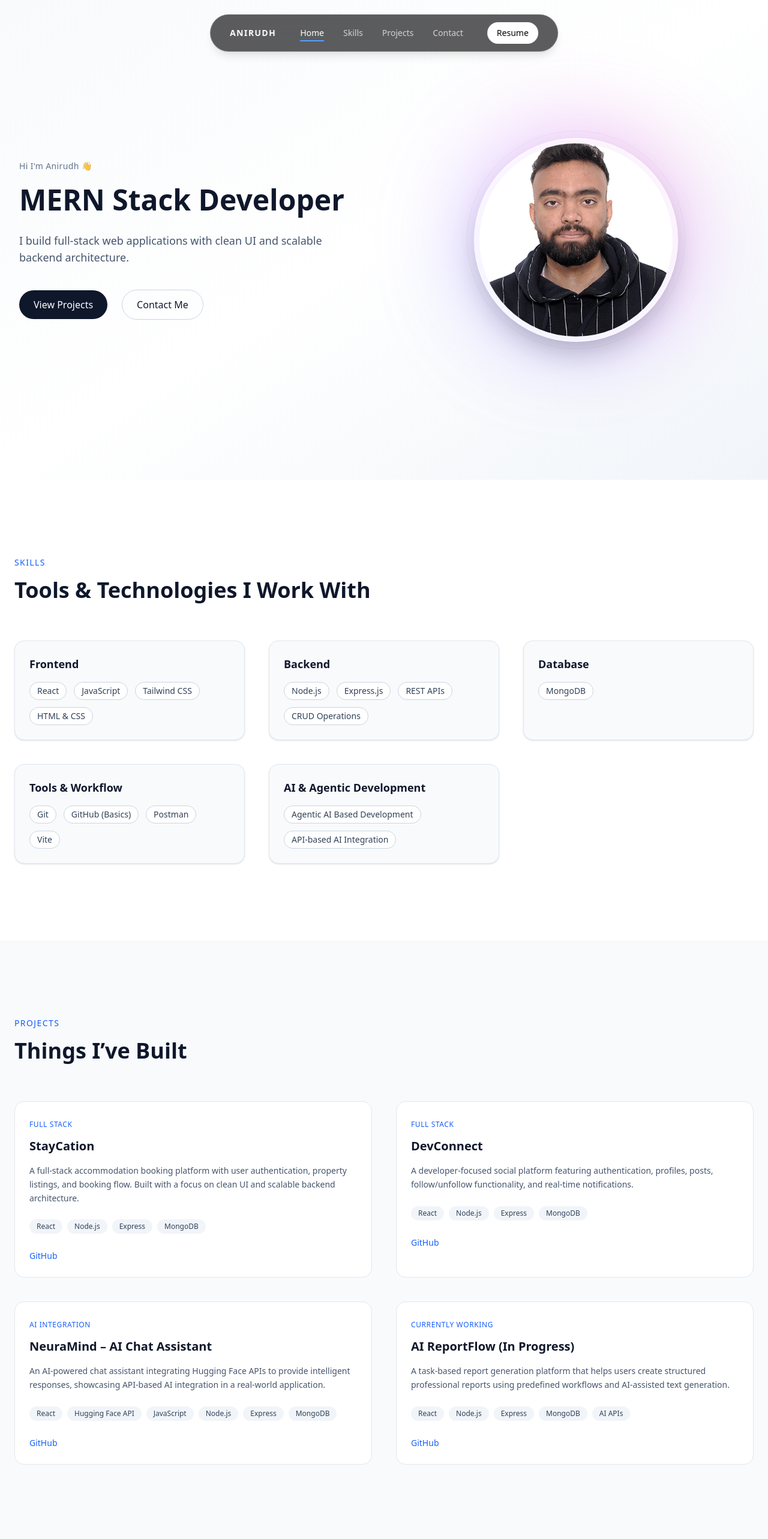
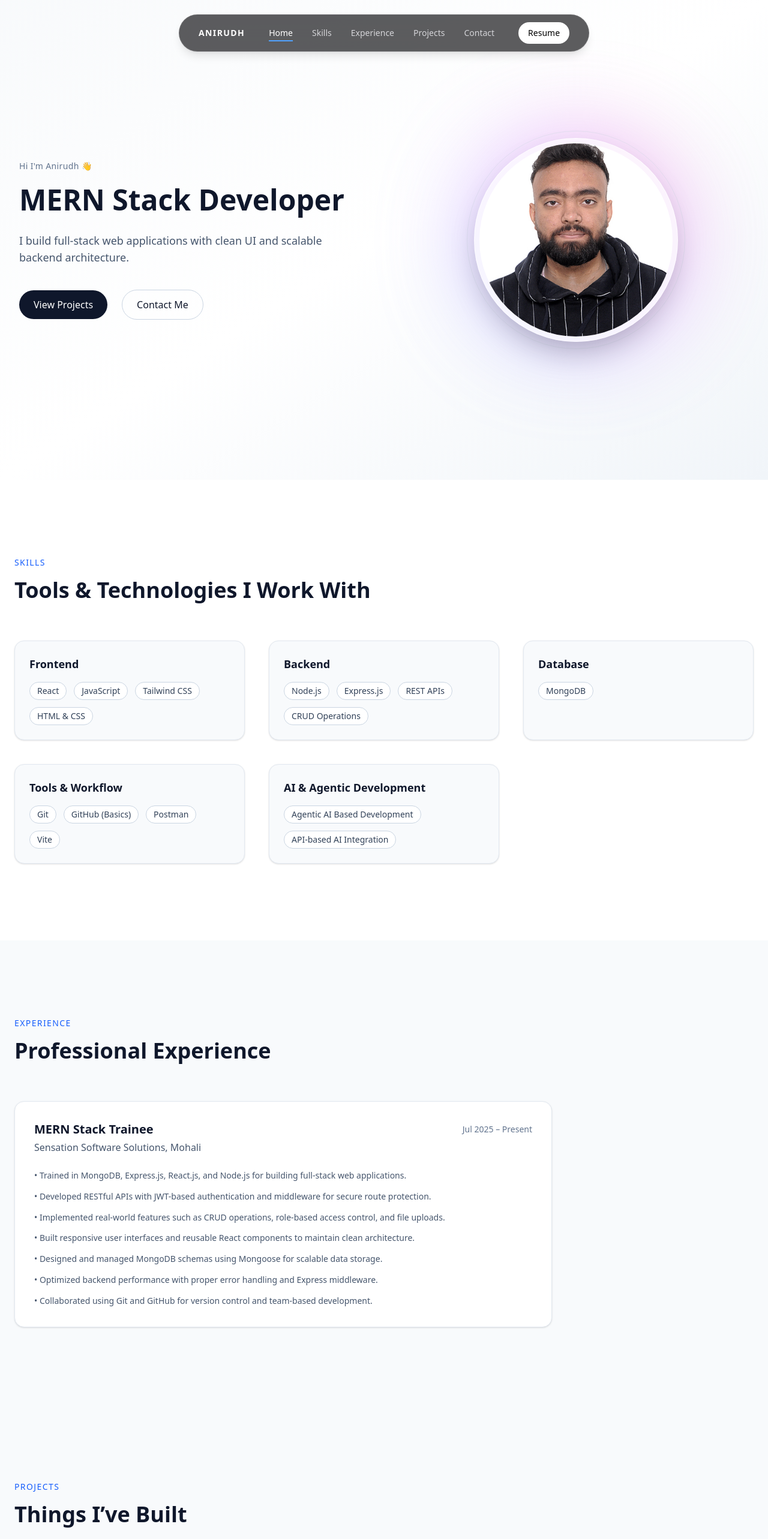
Before and after one commit to anirudh-1404/MyPortfolio, a React (Vite) app: page / in a window 1280 px wide. Shown: the top 2566 px of the page at 60% size. Built offline with nearby package versions, Linux system fonts and the light colour scheme.

Commit message:
completed portfolio

```diff
--- a/index.html
+++ b/index.html
@@ -1,10 +1,14 @@
-<!doctype html>
+<!DOCTYPE html>
 <html lang="en">
   <head>
     <meta charset="UTF-8" />
-    <link rel="icon" type="image/svg+xml" href="/vite.svg" />
+    <link
+      rel="icon"
+      type="image/svg+xml"
+      href="/src/assets/profile_picture.jpeg"
+    />
     <meta name="viewport" content="width=device-width, initial-scale=1.0" />
-    <title>portfolio</title>
+    <title>Anirudh Joshi-MERN Developer</title>
   </head>
   <body>
     <div id="root"></div>
--- a/src/components/Contact.jsx
+++ b/src/components/Contact.jsx
@@ -27,7 +27,6 @@ const Contact = () => {
                 janirudh232@gmail.com
               </p>
             </div>
-
             {/* GitHub */}
             <Link to="https://github.com/anirudh-1404">
               <div className="p-6 rounded-2xl border border-slate-200 bg-slate-50 hover:bg-white transition shadow-sm hover:shadow-lg">
--- /dev/null
+++ b/src/components/Experience.jsx
@@ -0,0 +1,72 @@
+import React from "react";
+
+const Experience = () => {
+  return (
+    <>
+      <section className="py-32 bg-slate-50 relative" id="experience">
+        <div className="max-w-7xl mx-auto px-6">
+          {/* heading */}
+          <p className="text-sm text-blue-600 tracking-widest uppercase mb-4">
+            Experience
+          </p>
+          <h2 className="text-3xl md:text-4xl font-semibold text-slate-900 max-w-2xl">
+            Professional Experience
+          </h2>
+
+          {/* experience card */}
+          <div className="mt-16 max-w-4xl">
+            <div className="p-8 rounded-2xl bg-white border border-slate-200 shadow-sm hover:shadow-lg transition">
+              {/* role & company */}
+              <div className="flex flex-col md:flex-row md:items-center md:justify-between gap-2">
+                <h3 className="text-xl font-semibold text-slate-900">
+                  MERN Stack Trainee
+                </h3>
+                <span className="text-sm text-slate-500">
+                  Jul 2025 – Present
+                </span>
+              </div>
+
+              <p className="mt-1 text-slate-600">
+                Sensation Software Solutions, Mohali
+              </p>
+
+              {/* responsibilities */}
+              <ul className="mt-6 space-y-3 text-slate-600 text-sm leading-relaxed">
+                <li>
+                  • Trained in MongoDB, Express.js, React.js, and Node.js for
+                  building full-stack web applications.
+                </li>
+                <li>
+                  • Developed RESTful APIs with JWT-based authentication and
+                  middleware for secure route protection.
+                </li>
+                <li>
+                  • Implemented real-world features such as CRUD operations,
+                  role-based access control, and file uploads.
+                </li>
+                <li>
+                  • Built responsive user interfaces and reusable React
+                  components to maintain clean architecture.
+                </li>
+                <li>
+                  • Designed and managed MongoDB schemas using Mongoose for
+                  scalable data storage.
+                </li>
+                <li>
+                  • Optimized backend performance with proper error handling and
+                  Express middleware.
+                </li>
+                <li>
+                  • Collaborated using Git and GitHub for version control and
+                  team-based development.
+                </li>
+              </ul>
+            </div>
+          </div>
+        </div>
+      </section>
+    </>
+  );
+};
+
+export default Experience;
--- a/src/components/Hero.jsx
+++ b/src/components/Hero.jsx
@@ -1,6 +1,10 @@
 import React from "react";
 
 const Hero = () => {
+  const scrollTo = (id) => {
+    document.getElementById(id)?.scrollIntoView({ behavior: "smooth" });
+  };
+
   return (
     <>
       <section
@@ -24,10 +28,17 @@ const Hero = () => {
             </p>
 
             <div className="mt-10 flex items-center gap-6">
-              <div className="px-6 py-3 rounded-full bg-slate-900 text-white font-medium hover:bg-blue-600 transition cursor-pointer">
+              <div
+                onClick={() => scrollTo("projects")}
+                className="px-6 py-3 rounded-full bg-slate-900 text-white font-medium hover:bg-blue-600 transition cursor-pointer"
+              >
                 View Projects
               </div>
-              <div className="px-6 py-3 rounded-full border border-slate-300 text-slate-900 hover:bg-slate-900 hover:text-white transition cursor-pointer">
+
+              <div
+                onClick={() => scrollTo("contact")}
+                className="px-6 py-3 rounded-full border border-slate-300 text-slate-900 hover:bg-slate-900 hover:text-white transition cursor-pointer"
+              >
                 Contact Me
               </div>
             </div>
--- a/src/components/Navbar.jsx
+++ b/src/components/Navbar.jsx
@@ -1,12 +1,14 @@
 import React, { useEffect, useState } from "react";
-import { Link } from "react-router-dom";
 
 const Navbar = () => {
   const [activeSection, setActiveSection] = useState("home");
   const [menuOpen, setMenuOpen] = useState(false);
 
   useEffect(() => {
-    const sections = document.querySelectorAll("section");
+    const sectionIds = ["home", "skills", "experience", "projects", "contact"];
+    const sections = sectionIds
+      .map((id) => document.getElementById(id))
+      .filter(Boolean);
 
     const observer = new IntersectionObserver(
       (entries) => {
@@ -16,16 +18,21 @@ const Navbar = () => {
           }
         });
       },
-      { threshold: 0.6 }
+      {
+        threshold: 0.25,
+        rootMargin: "-120px 0px -50% 0px",
+      }
     );
 
     sections.forEach((section) => observer.observe(section));
+
     return () => observer.disconnect();
   }, []);
 
   const scrollTo = (id) => {
     document.getElementById(id)?.scrollIntoView({ behavior: "smooth" });
-    setMenuOpen(false); // close mobile menu after click
+    setActiveSection(id); // 👈 instant highlight on click
+    setMenuOpen(false);
   };
 
   const navItemClass = (id) =>
@@ -55,12 +62,17 @@ const Navbar = () => {
             >
               Home
             </li>
-
             <li
               onClick={() => scrollTo("skills")}
               className={navItemClass("skills")}
             >
               Skills
+            </li>
+            <li
+              onClick={() => scrollTo("experience")}
+              className={navItemClass("experience")}
+            >
+              Experience
             </li>
             <li
               onClick={() => scrollTo("projects")}
@@ -77,11 +89,14 @@ const Navbar = () => {
           </ul>
 
           {/* Resume */}
-          <Link to="https://drive.google.com/file/d/1qp-rU9AMIrpCp4JuhBgn1MsvstWxgj4i/view?usp=sharing">
-            <div className="hidden md:block text-sm px-4 py-2 rounded-full bg-white text-black font-medium hover:bg-blue-500 hover:text-white transition cursor-pointer">
-              Resume
-            </div>
-          </Link>
+          <a
+            href="https://drive.google.com/file/d/1qp-rU9AMIrpCp4JuhBgn1MsvstWxgj4i/view?usp=sharing"
+            target="_blank"
+            rel="noopener noreferrer"
+            className="hidden md:block text-sm px-4 py-2 rounded-full bg-white text-black font-medium hover:bg-blue-500 hover:text-white transition cursor-pointer"
+          >
+            Resume
+          </a>
 
           {/* Mobile Button */}
           <button
@@ -95,43 +110,26 @@ const Navbar = () => {
           {menuOpen && (
             <div className="absolute top-full mt-4 left-1/2 -translate-x-1/2 w-[90vw] bg-zinc-900/90 backdrop-blur-xl border border-white/10 rounded-2xl md:hidden">
               <ul className="flex flex-col items-center gap-6 py-6">
-                <li
-                  onClick={() => scrollTo("home")}
-                  className={navItemClass("home")}
-                >
-                  Home
-                </li>
-                <li
-                  onClick={() => scrollTo("about")}
-                  className={navItemClass("about")}
-                >
-                  About
-                </li>
-                <li
-                  onClick={() => scrollTo("skills")}
-                  className={navItemClass("skills")}
-                >
-                  Skills
-                </li>
-                <li
-                  onClick={() => scrollTo("projects")}
-                  className={navItemClass("projects")}
-                >
-                  Projects
-                </li>
-                <li
-                  onClick={() => scrollTo("contact")}
-                  className={navItemClass("contact")}
-                >
-                  Contact
-                </li>
+                {["home", "skills", "experience", "projects", "contact"].map(
+                  (id) => (
+                    <li
+                      key={id}
+                      onClick={() => scrollTo(id)}
+                      className={navItemClass(id)}
+                    >
+                      {id.charAt(0).toUpperCase() + id.slice(1)}
+                    </li>
+                  )
+                )}
 
-                <div
-                  onClick={() => setMenuOpen(false)}
+                <a
+                  href="https://drive.google.com/file/d/1qp-rU9AMIrpCp4JuhBgn1MsvstWxgj4i/view?usp=sharing"
+                  target="_blank"
+                  rel="noopener noreferrer"
                   className="text-sm px-6 py-2 rounded-full bg-white text-black font-medium hover:bg-blue-500 hover:text-white transition cursor-pointer"
                 >
                   Resume
-                </div>
+                </a>
               </ul>
             </div>
           )}
--- a/src/pages/Home.jsx
+++ b/src/pages/Home.jsx
@@ -3,12 +3,14 @@ import Hero from "../components/Hero";
 import Skills from "../components/Skills";
 import Projects from "../components/Projects";
 import Contact from "../components/Contact";
+import Experience from "../components/Experience";
 
 const Home = () => {
   return (
     <>
       <Hero />
       <Skills />
+      <Experience />
       <Projects />
       <Contact />
     </>
```
